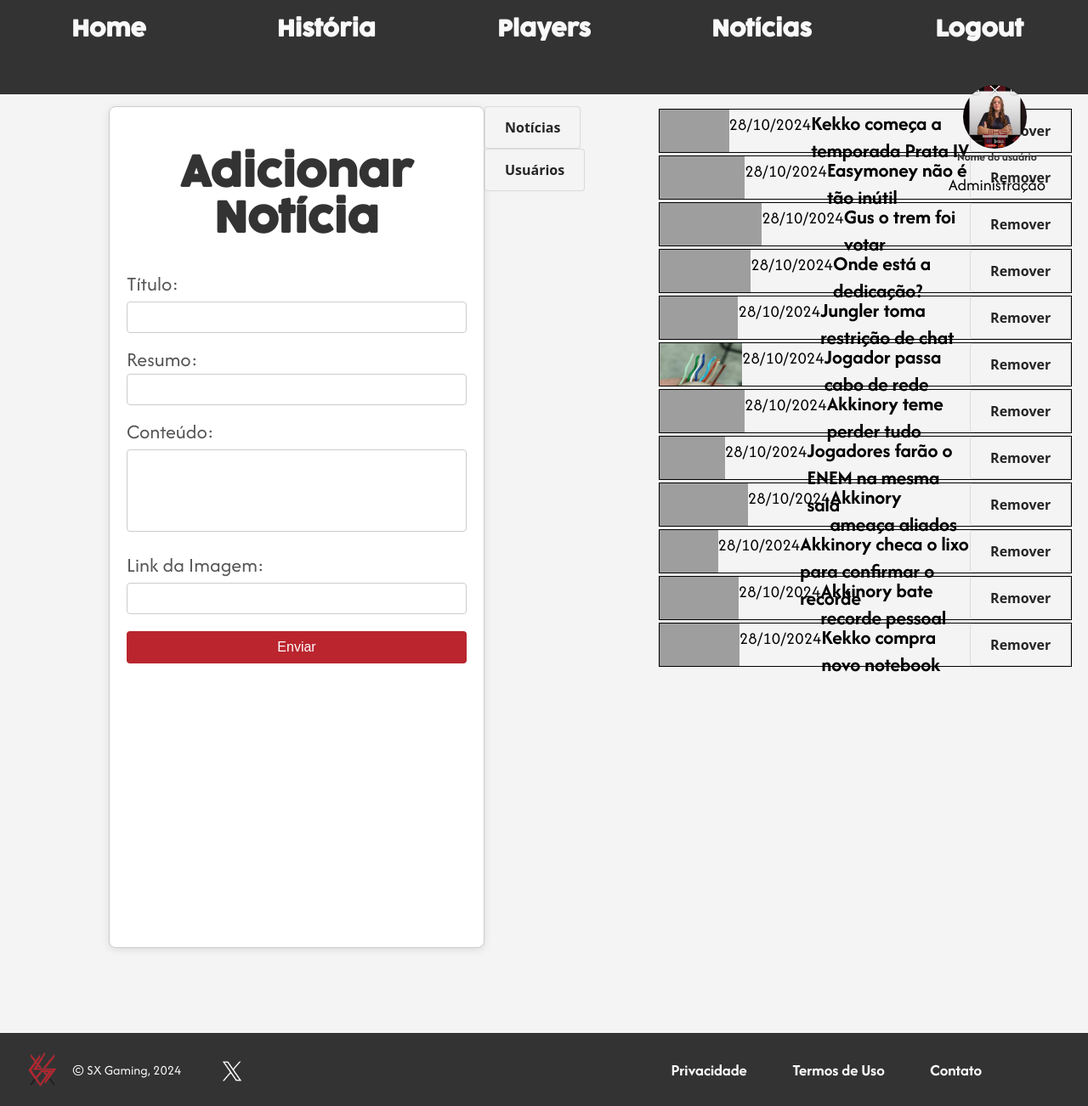
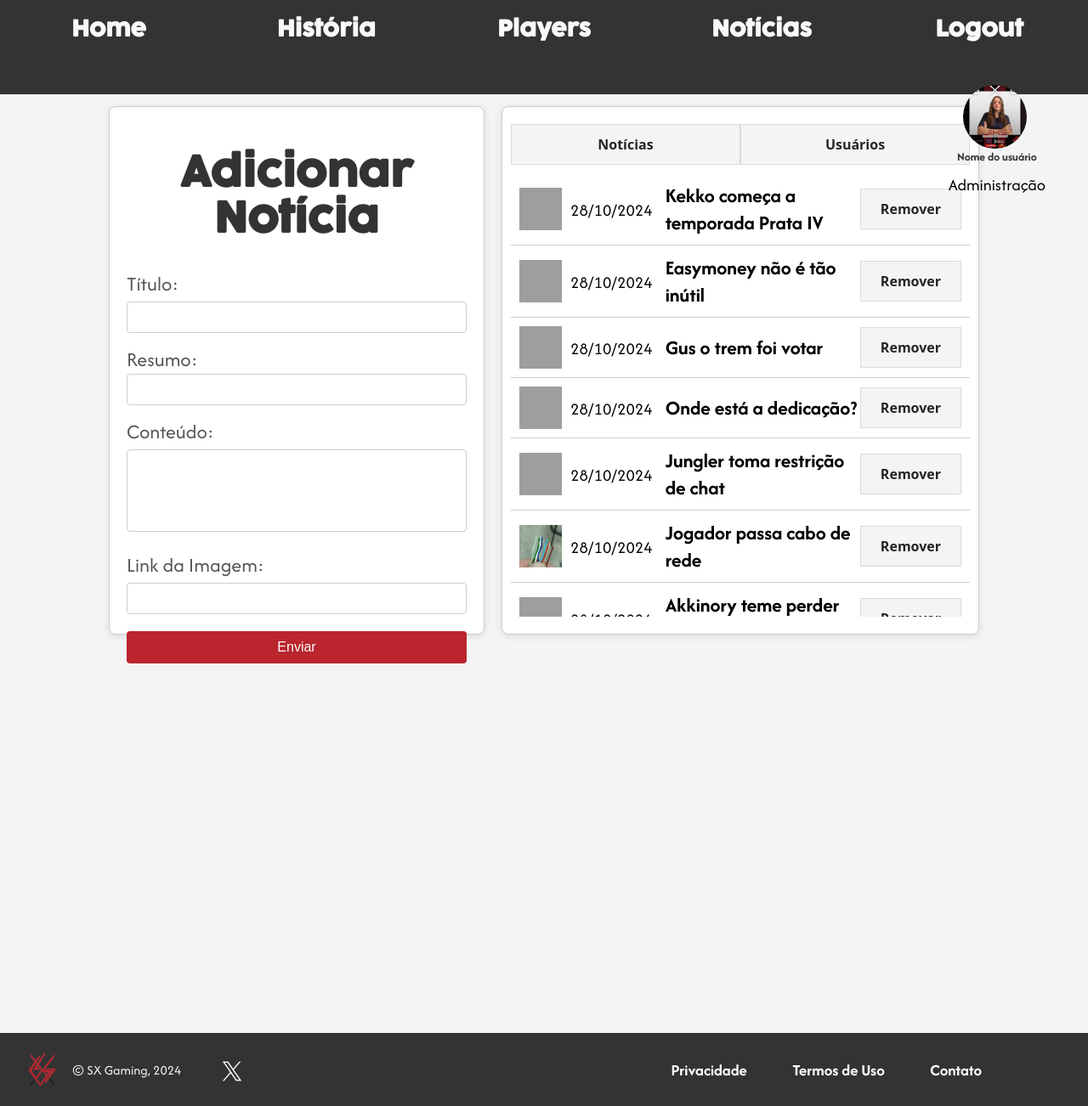
Before and after one commit to nilokao/sxg_webapp, a Flask app: page /adm in a window 1280 px wide. Shown: the whole page at 85% size. Run offline with Flask 3, Linux system fonts and the light colour scheme; a user stored in the database is signed in; grey boxes are pictures that could not be loaded.

Commit message:
estilo adm page

```diff
--- a/static/css/adm.css
+++ b/static/css/adm.css
@@ -13,6 +13,7 @@ body {
     box-shadow: 0 2px 10px rgba(0, 0, 0, 0.1);
     max-width: 600px;
     min-width: 400px;
+    max-height: 580px;
 }
 h1 {
     text-align: center;
@@ -32,7 +33,7 @@ input[type="text"], textarea {
     box-sizing: border-box;
 }
 textarea {
-    resize: none; /* Desativa o redimensionamento */
+    resize: none;
 }
 .form-container button {
     background-color: #ba252e;
@@ -48,49 +49,55 @@ textarea {
 .form-container button:hover {
     background-color: #ba252fbe;
 }
-.news{
-    padding: 0;
-    margin: 3px;
+.news, .users{
+    display: flex;
+    align-items: center;
+    padding: 10px;
+    border-bottom: 1px solid #ccc;
+}
+.news .button-6, .users .button-6 {
+    margin-left: auto;
+}
+.image{
     height: 50px;
-    border: solid 1px black;
+    width: 50px;
+    margin-right: 10px;
+}
+.select-option{
     display: flex;
+    flex-direction: column;
+    background-color: white;
+    border: 1px solid #ccc;
+    border-radius: 8px;
+    margin-left: 20px;
+    padding: 10px;
+    padding-bottom: 20px;
+    padding-top: 20px;
+    box-shadow: 0 2px 10px rgba(0, 0, 0, 0.1);
+    max-height: 580px;
 }
-.all-news{
-    width: 45vw;
+.button-container{
+    display: flex;
+    margin-bottom: 10px;
 }
-.all-news #titulo, #data, #resumo{
+.all-news, .all-users{
+    width: 100%;
+    overflow-y: auto;
+    max-height: 580px;
+}
+.all-news #titulo, #data, #resumo, .all-users #titulo, #data, #resumo{
     margin: 0;
 }
 .all-news #titulo{
     font-size: 24px;
 }
-.image{
-    height: 50px;
-    width: 150px;
-    object-fit: cover;
+.all-users #username{
+    font-size: 16px;
 }
-.select-option{
-    display: flex;
-    justify-content: space-between;
-}
-.select-option ul{
-    flex: 1;
-    text-decoration: none;
-    margin: 0;
-    padding: 0;
-}
-.select-option ul li{
-    list-style: none;
-    margin: 5px, 0;
-}
-
-.button-6 {
-    height: 50px;
-    width: 300px;
+.button-6{
     align-items: center;
     background-color: #f4f4f4;
     border: 1px solid rgba(0, 0, 0, 0.1);
-  border-radius: .25rem;
     box-shadow: rgba(0, 0, 0, 0.02) 0 1px 3px 0;
     box-sizing: border-box;
     color: rgba(0, 0, 0, 0.85);
@@ -113,18 +120,14 @@ textarea {
     vertical-align: baseline;
     width: auto;
 }
-
-.button-6:hover,
-.button-6:focus {
+.button-6:hover, .button-6:focus {
     border-color: rgba(0, 0, 0, 0.15);
     box-shadow: rgba(0, 0, 0, 0.1) 0 4px 12px;
     color: rgba(0, 0, 0, 0.65);
 }
-
 .button-6:hover {
     transform: translateY(-1px);
 }
-
 .button-6:active {
     background-color: #F0F0F1;
     border-color: rgba(0, 0, 0, 0.15);
--- a/templates/adm.html
+++ b/templates/adm.html
@@ -32,19 +32,19 @@ SX Gaming | Admin Page
     </div>
 
     <div class="select-option">
-        <div>
-            <button class="button-6" id="noticias-btn">Notícias</button>
-            <button class="button-6" id="usuarios-btn">Usuários</button>
+        <div id="change-opt" class="button-container">
+            <button class="button-6" style="flex: 1;" id="noticias-btn">Notícias</button>
+            <button class="button-6" style="flex: 1;" id="usuarios-btn">Usuários</button>
         </div>
 
-        <div class="all-news">
+        <div id="all-news" class="all-news">
             <div class="list-news">
                 {% for noticia in noticias %}
                 <li style="list-style: none;">
                     <div class="news">
                         <img class="image" src="{{ noticia.image_link }}">
                         <p id="data"><small>{{ noticia.date_published.strftime('%d/%m/%Y') }}</small></p>
-                        <h3 id="titulo">{{ noticia.title }}</h3>
+                        <h3 style="margin-left: 15px;" id="titulo">{{ noticia.title }}</h3>
                         <button class="button-6" >Remover</button>
                     </div>
                 </li>
@@ -52,24 +52,44 @@ SX Gaming | Admin Page
             </div>
         </div>
 
-        <div class="all-users">
+        <div id="all-users" class="all-users" style="display: none;">
             <div class="list-users">
-                {% for user in users %}
+                {% for user in usuarios %}
                 <li style="list-style: none;">
-                    <div class="user">
-                        <!-- <img class="image" src="{{ user.profile_pic }}"> -->
-                        <p id="id">{{ user.id }}</p>
-                        <p id="username">{{ user.username }}</p>
+                    <div class="users">
+                        <img class="image" style="border-radius: 50%;" src="{{ user.profile_pic }}">
+                        <h1 id="username">Usuario: {{ user.username }}</h1>
+                        <input type="checkbox" id="adm" name="adm" style="margin-left: 10px;">
+                        <h1 id="username" style="margin-right: 10px;"">Admin</h1>
                         <button class="button-6" >Remover</button>
                     </div>
                 </li>
                 {% endfor %}
-            </div>
         </div>
+    </div>
 
     </div>
 
 
 </div>
 
+<script>
+document.addEventListener("DOMContentLoaded", function() {
+    const news = document.getElementById("noticias-btn");
+    const users = document.getElementById("usuarios-btn");
+    const noticias_div = document.getElementById("all-news");
+    const usuarios_div = document.getElementById("all-users");
+
+    news.addEventListener("click", function() {
+        noticias_div.style.display = "block";
+        usuarios_div.style.display = "none";
+    });
+
+    users.addEventListener("click", function() {
+        usuarios_div.style.display = "block";
+        noticias_div.style.display = "none";
+    });
+});
+</script>
+
 {% endblock %}
```
Also changed, not shown: static/js/auth.js (+9 -9 lines), instance/sxgaming.db. Lines whose indentation alone changed are shown as unchanged.
